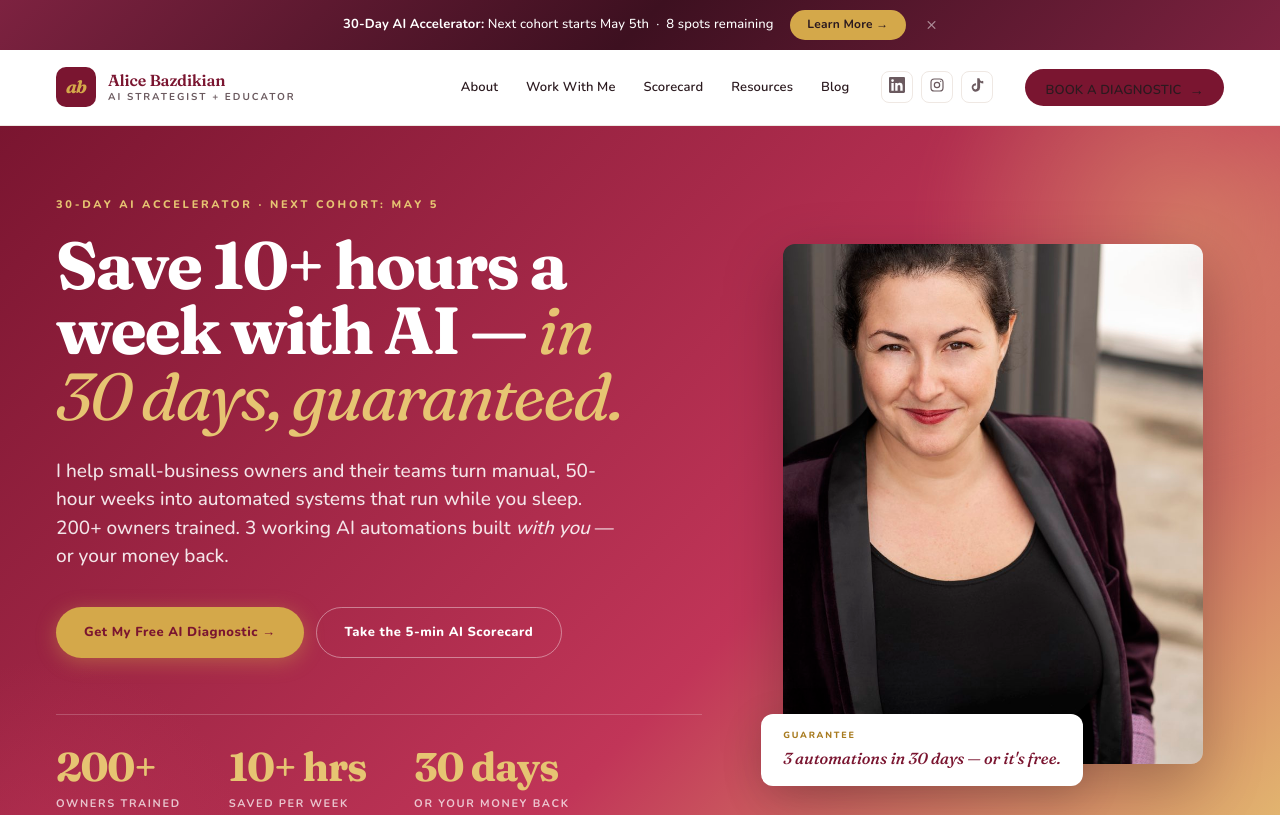
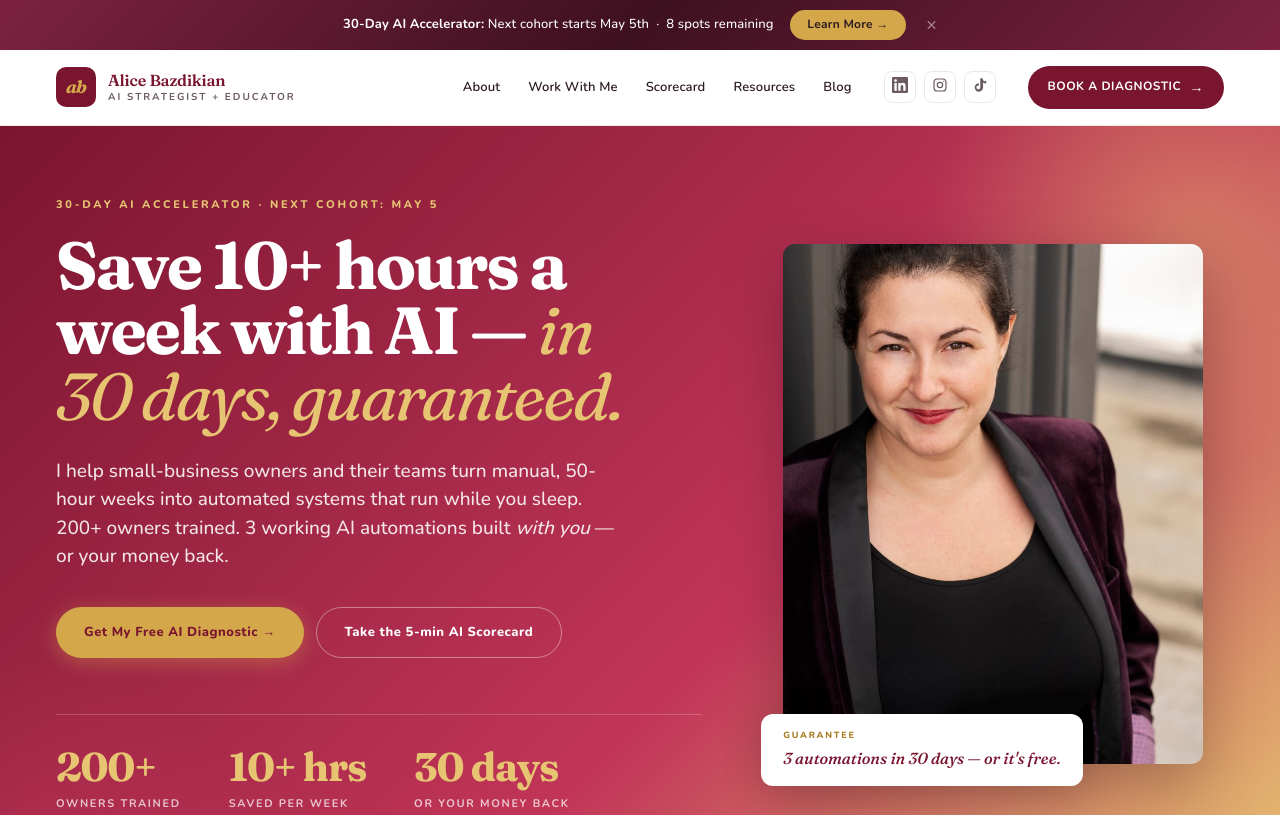
Before and after one commit to abazdikian/AI-Business-Services-Website, a website: page index.html in a window 1280 px wide. Shown: the top 815 px of the page. Drawn offline with nearby package versions, Linux system fonts and the light colour scheme.

Commit message:
Fix nav CTA text color on prod — white, not ink
.site-nav-cta sits inside <ul class="site-nav-links"> which means
.site-nav-links a (specificity 0-1-1) was overriding .site-nav-cta
(specificity 0-1-0) and rendering the "Book a Diagnostic" button text
in dark ink instead of white.

Bump CTA selectors to .site-nav-links a.site-nav-cta (specificity 0-2-1)
so the button wins. Also pin hover + ::after arrow to white explicitly.

Co-Authored-By: Claude Opus 4.7 (1M context) <noreply@anthropic.com>

```diff
--- a/assets/chrome.css
+++ b/assets/chrome.css
@@ -82,7 +82,8 @@
   background: rgba(122,21,48,0.04);
 }
 .site-nav-social svg { width: 16px; height: 16px; display: block; }
-.site-nav-cta {
+.site-nav-links a.site-nav-cta,
+a.site-nav-cta {
   display: inline-flex; align-items: center; gap: 0.5rem;
   background: var(--chrome-burgundy); color: var(--chrome-white);
   font-family: 'Nunito', sans-serif;
@@ -92,9 +93,12 @@
   border: none; cursor: pointer; text-decoration: none;
   transition: background 0.2s ease, transform 0.15s ease;
 }
-.site-nav-cta::after { content: '→'; font-size: 0.9rem; }
-.site-nav-cta:hover { background: var(--chrome-burgundy-soft); transform: translateY(-1px); }
-.site-nav-cta:focus-visible { outline: 2px solid var(--chrome-burgundy); outline-offset: 3px; }
+.site-nav-links a.site-nav-cta::after,
+a.site-nav-cta::after { content: '→'; font-size: 0.9rem; color: var(--chrome-white); }
+.site-nav-links a.site-nav-cta:hover,
+a.site-nav-cta:hover { background: var(--chrome-burgundy-soft); color: var(--chrome-white); transform: translateY(-1px); }
+.site-nav-links a.site-nav-cta:focus-visible,
+a.site-nav-cta:focus-visible { outline: 2px solid var(--chrome-burgundy); outline-offset: 3px; }
 
 .site-nav-hamburger {
   display: none; flex-direction: column; gap: 5px;
```
